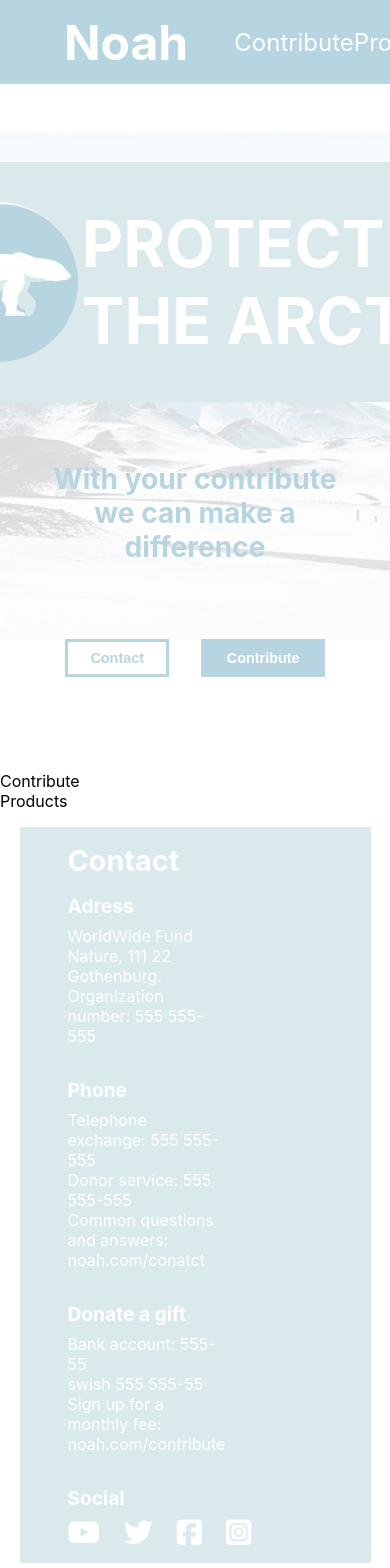
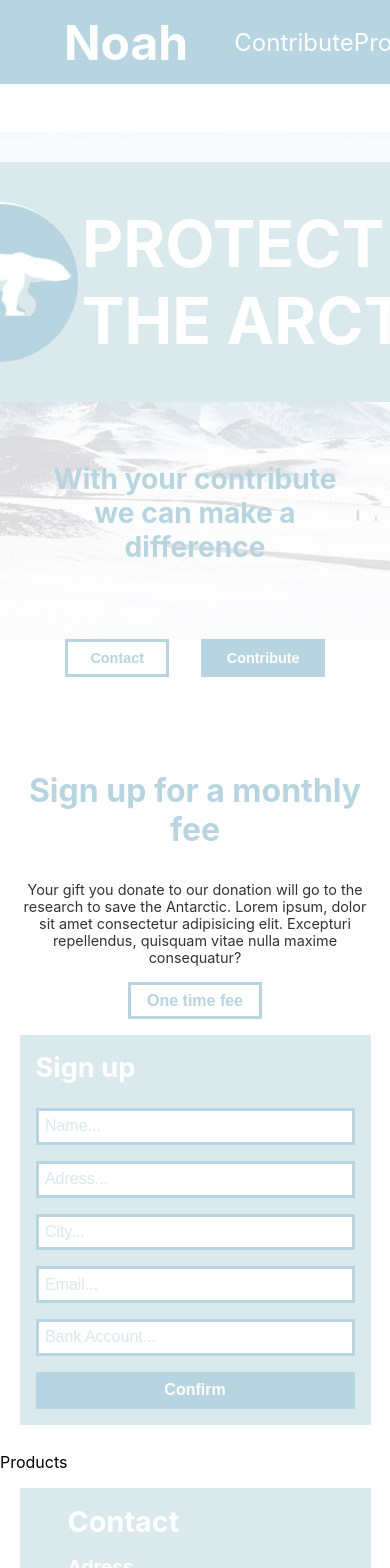
Before and after one commit to PetterFogel/mockup-ui, a React (Create React App) app: page / in a window 390 px wide. Shown: the top 1568 px of the page. Built offline with nearby package versions, Linux system fonts and the light colour scheme.

Commit message:
Add contribute component with styling

```diff
--- a/src/components/UI/contribute.tsx
+++ b/src/components/UI/contribute.tsx
@@ -1,9 +1,31 @@
+import classes from "../../styles/contribute.module.css";
+
 function Contribute() {
-    return (
-        <div>
-            <p>Contribute</p>
+  return (
+    <div className={classes.container}>
+      {/* <div className={classes.controller}> */}
+        <form className={classes.form}>
+          <h3>Sign up</h3>
+          <input type="text" placeholder="Name..." id="nameInput" />
+          <input type="text" placeholder="Adress..." id="adressInput" />
+          <input type="text" placeholder="City..." id="cityInput" />
+          <input type="email" placeholder="Email..." id="emailInput" />
+          <input type="text" placeholder="Bank Account..." id="bankInput" />
+          <button className="secondary-btn">Confirm</button>
+        </form>
+      {/* </div>
+      <div className={classes.controller}> */}
+        <div className={classes.caption}>
+          <h2>Sign up for a monthly fee</h2>
+          <p>
+            Your gift you donate to our donation will go to the research to save
+            the Antarctic. Lorem ipsum, dolor sit amet consectetur adipisicing elit. Excepturi repellendus, quisquam vitae nulla maxime consequatur?
+          </p>
+          <button className="primary-btn">One time fee</button>
         </div>
-    )
+      {/* </div> */}
+    </div>
+  );
 }
 
-export default Contribute
+export default Contribute;
--- /dev/null
+++ b/src/styles/contribute.module.css
@@ -0,0 +1,153 @@
+.container {
+    display: flex;
+    justify-content: space-around;
+    width: 70%;
+    height: 75vh;
+    margin: 3rem auto;
+}
+
+.controller {
+    /* flex: 1; */
+}
+
+.form {
+    display: flex;
+    flex-direction: column;
+    background: #dae9eb;
+    padding: 1rem;
+    /* margin: 2rem; */
+    width: 25rem;
+    height: 27rem;
+}
+
+.form h3 {
+    color: #fff;
+    font-size: 2rem;
+    margin-bottom: 1rem;
+}
+
+.form input {
+    margin: 0.5rem 0rem;
+    padding: 0.5rem;
+    font-size: 1rem;
+    width: 100%;
+    border: 3px solid #b7d5e0;
+}
+
+.form input::placeholder {
+    color: #dae9eb
+}
+
+
+input:nth-child(6) {
+    margin-bottom: 1rem;
+}
+
+.form button {
+    margin: 0;
+    /* width: 100%; */
+    align-self: flex-start;
+}
+
+.caption {
+    width: 25rem;
+    margin: 2rem 0rem;
+}
+
+.caption h2 {
+    font-size: 2.5rem;
+    color: #b7d5e0;
+    margin-bottom: 2rem;
+}
+
+.caption p {
+    font-size: 1.2rem;
+    margin: 2rem 0rem 3rem 0rem;
+    color: #333;
+}
+
+.caption button {
+    margin: 0rem;
+}
+
+@media (max-width: 1024px) {
+    .container {
+        width: 95%;
+    }
+
+    .form {
+        width: 19rem;
+
+        margin: 1rem;
+    }
+
+    .form h3 {
+        font-size: 1.7rem;
+    }
+
+    .form input {
+        padding: 0.4rem;
+    }
+
+    .form button {
+        padding: 0.4rem 1rem;
+        font-size: 1rem;
+    }
+
+    .caption {
+        width: 19rem;
+    }
+
+    .caption h2 {
+        font-size: 2rem;
+    }
+
+    .caption p {
+        font-size: 0.9rem;
+    }
+
+    .caption button {
+        padding: 0.4rem 1rem;
+        font-size: 1rem;
+    }
+}
+
+@media (max-width: 640px) {
+    .container {
+        width: 90%;
+        display: flex;
+        justify-content: flex-end;
+        flex-direction: column-reverse;
+        align-items: center;
+    }
+
+    .controller {
+        width: 90%;
+        flex: 0;
+    }
+
+    .form {
+        width: 100%;
+        margin: 0rem;
+        margin-bottom: 1rem;
+    }
+
+    .form button {
+        width: 100%;
+    }
+
+    .caption {
+        width: 100%;
+        margin: 0rem;
+        margin-bottom: 1rem;
+        text-align: center;
+    }
+
+    .caption p {
+        margin: 1rem 0rem;
+    }
+
+    .caption button {
+        text-align: center;
+    }
+}
```
